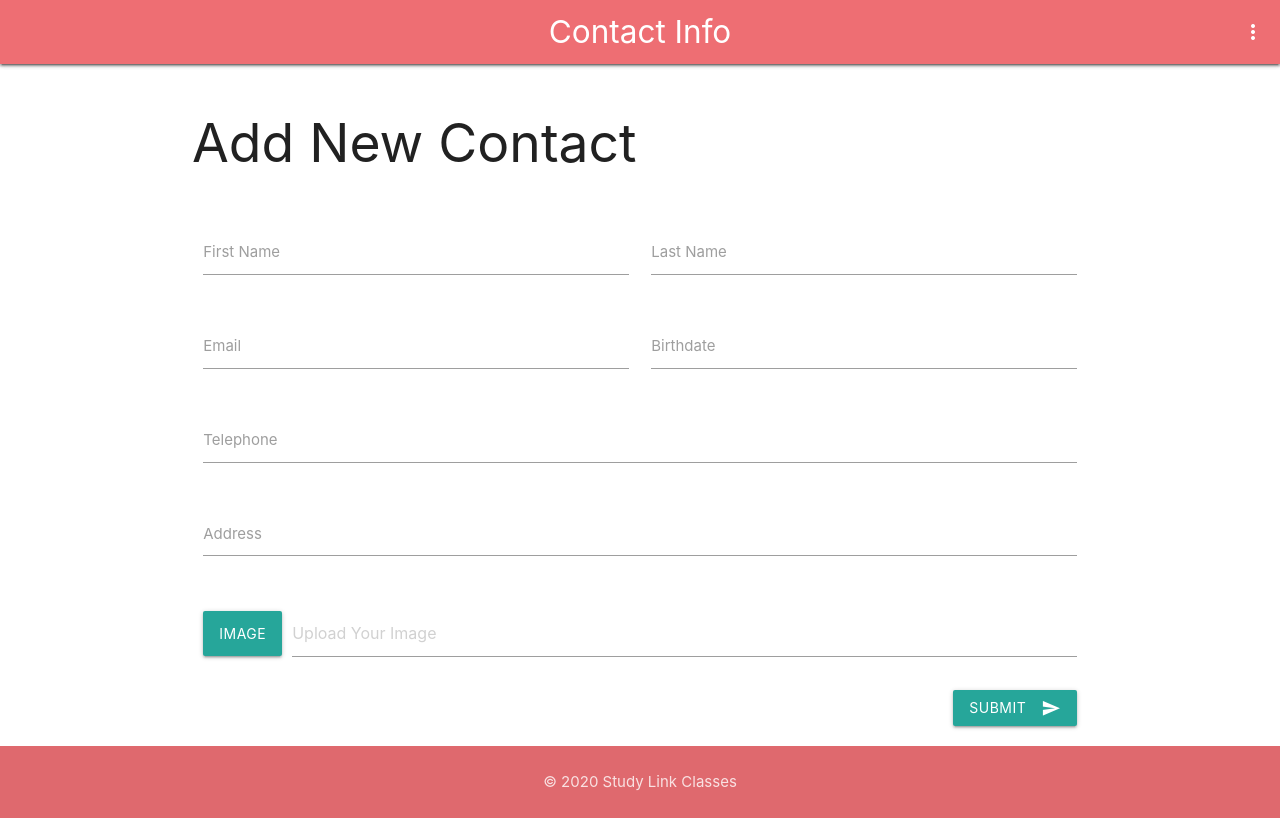
After one commit to KAPILKINGRANI/AddressBook, a PHP site: page /add-contact.php in a window 1280 px wide. The commit adds this page. Run offline with PHP 8.4, Linux system fonts and the light colour scheme.

Commit message:
feat:added add-contact

```diff
--- /dev/null
+++ b/add-contact.php
@@ -0,0 +1,168 @@
+<?php
+require_once("./includes/functions.inc.php");
+$error = false;
+if (isset($_POST['action'])) {
+    //you pressed submit button
+    $first_name = sanitize($_POST['first_name']);
+    $last_name = sanitize($_POST['last_name']);
+    $email = sanitize($_POST['email']);
+    $telephone = sanitize($_POST['telephone']);
+    $address = sanitize($_POST['address']);
+    $birthdate = sanitize($_POST['birthdate']) ? date("Y-m-d", strtotime(sanitize($_POST['birthdate']))) : "";
+
+    if (
+        !$first_name || !$last_name || !$email || !$telephone || !$address || !$birthdate ||
+        !isset($_FILES['pic']['name'])
+    ) {
+        $error = true;
+    } else {
+        $og_file_name = $_FILES['pic']['name'];
+        $ext = end(explode(".", $og_file_name));
+        $tmp_path = $_FILES['pic']['tmp_name'];
+
+        $data['first_name'] = $first_name;
+        $data['last_name'] = $last_name;
+        $data['email'] = $email;
+        $data['telephone'] = $telephone;
+        $data['address'] = $address;
+        $data['birthdate'] = $birthdate;
+        $data['image_name'] = $ext;
+        $query = prepare_insert_query("contacts", $data);
+
+        db_query($query);
+
+        $contact_id = get_last_insert_id();
+
+        move_uploaded_file($tmp_path, "images/users/$contact_id.$ext");
+
+        redirect("index.php?op=insert&status=success");
+    }
+}
+?>
+<!DOCTYPE html>
+<html>
+
+<head>
+    <!--Import Google Icon Font-->
+    <link href="https://fonts.googleapis.com/icon?family=Material+Icons" rel="stylesheet">
+    <!--Import materialize.css-->
+    <link type="text/css" rel="stylesheet" href="css/materialize.min.css" media="screen,projection" />
+
+    <!--Import Csutom CSS-->
+    <link rel="stylesheet" href="css/style.css" type="text/css">
+    <!--Let browser know website is optimized for mobile-->
+    <meta name="viewport" content="width=device-width, initial-scale=1.0" />
+
+    <title>Add Contact</title>
+</head>
+
+<body>
+    <?php
+    include_once("./includes/navbar.inc.php");
+    ?>
+
+    <div class="container">
+        <div class="row mt50">
+            <h2>Add New Contact</h2>
+        </div>
+        <?php
+        if ($error) :
+        ?>
+            <div class="row">
+                <div class="materialert error">
+                    <!-- ye ek baar demo karke dekhna -->
+                    <div class="material-icons">error_outline</div>
+                    Oh Snap! Some Error Occurred at server side !
+                    <button type="button" class="close-alert">×</button>
+                </div>
+            </div>
+        <?php
+        endif;
+        ?>
+        <div class="row">
+            <form class="col s12 formValidate" action="" id="add-contact-form" method="POST" enctype="multipart/form-data">
+                <div class="row mb10">
+                    <div class="input-field col s6">
+                        <input id="first_name" name="first_name" type="text" class="validate" data-error=".first_name_error">
+                        <label for="first_name">First Name</label>
+                        <div class="first_name_error "><?= isset($first_name) && empty($first_name) ?
+                                                            "Please Fill" : " " ?></div>
+                    </div>
+                    <div class="input-field col s6">
+                        <input id="last_name" name="last_name" type="text" class="validate" data-error=".last_name_error">
+                        <label for="last_name">Last Name</label>
+                        <div class="last_name_error "><?= isset($last_name) && empty($last_name) ?
+                                                            "Please Fill" : " " ?></div>
+                    </div>
+                </div>
+                <div class="row mb10">
+                    <div class="input-field col s6">
+                        <input id="email" name="email" type="email" class="validate" data-error=".email_error"><?= isset($email) && empty($email) ?
+                                                                                                                    "Please Fill" : " " ?>
+                        <label for="email">Email</label>
+                        <div class="email_error "></div>
+                    </div>
+                    <div class="input-field col s6">
+                        <input id="birthdate" name="birthdate" type="text" class="datepicker" data-error=".birthday_error">
+                        <label for="birthdate">Birthdate</label>
+                        <div class="birthday_error ">
+                            <?= isset($birthdate) && empty($birthdate) ?
+                                "Please Fill" : " " ?>
+                        </div>
+                    </div>
+                </div>
+                <div class="row mb10">
+                    <div class="input-field col s12">
+                        <input id="telephone" name="telephone" type="tel" class="validate" data-error=".telephone_error">
+                        <label for="telephone">Telephone</label>
+                        <div class="telephone_error "><?= isset($telephone) && empty($telephone) ?
+                                                            "Please Fill" : " " ?></div>
+                    </div>
+                </div>
+                <div class="row mb10">
+                    <div class="input-field col s12">
+                        <textarea id="address" name="address" class="materialize-textarea" data-error=".address_error"></textarea>
+                        <label for="address">Address</label>
+                        <div class="address_error "><?= isset($address) && empty($address) ?
+                                                        "Please Fill" : " " ?></div>
+                    </div>
+                </div>
+                <div class="row mb10">
+                    <div class="file-field input-field col s12">
+                        <div class="btn">
+                            <span>Image</span>
+                            <input type="file" name="pic" id="pic" data-error=".pic_error">
+                        </div>
+                        <div class="file-path-wrapper">
+                            <input class="file-path validate" type="text" placeholder="Upload Your Image">
+                        </div>
+                        <div class="pic_error "></div>
+                    </div>
+                </div>
+                <button class="btn waves-effect waves-light right" type="submit" name="action">Submit
+                    <i class="material-icons right">send</i>
+                </button>
+            </form>
+        </div>
+    </div>
+    <footer class="page-footer p0">
+        <div class="footer-copyright ">
+            <div class="container">
+                <p class="center-align">© 2020 Study Link Classes</p>
+            </div>
+        </div>
+    </footer>
+    <!--JQuery Library-->
+    <script src="js/jquery.min.js" type="text/javascript"></script>
+    <!--JavaScript at end of body for optimized loading-->
+    <script type="text/javascript" src="js/materialize.min.js"></script>
+    <!--JQuery Validation Plugin-->
+    <script src="vendors/jquery-validation/validation.min.js" type="text/javascript"></script>
+    <script src="vendors/jquery-validation/additional-methods.min.js" type="text/javascript"></script>
+    <!--Include Page Level Scripts-->
+    <script src="js/pages/add-contact.js"></script>
+    <!--Custom JS-->
+    <script src="js/custom.js" type="text/javascript"></script>
+</body>
+
+</html>
--- /dev/null
+++ b/includes/navbar.inc.php
@@ -0,0 +1,23 @@
+ <!--NAVIGATION BAR-->
+ <nav>
+        <div class="nav-wrapper">
+            <!-- Dropdown Structure -->
+            <ul id="dropdown1" class="dropdown-content">
+                <li><a href="#!">Profile</a></li>
+                <li><a href="#!">Signout</a></li>
+            </ul>
+            <nav>
+                <div class="nav-wrapper">
+                    <a href="#!" class="brand-logo center">Contact Info</a>
+                    <ul class="right hide-on-med-and-down">
+
+                        <!-- Dropdown Trigger -->
+                        <li><a class="dropdown-trigger" href="#!" data-target="dropdown1"><i
+                                    class="material-icons right">more_vert</i></a></li>
+                    </ul>
+                </div>
+            </nav>
+            <a href="#" data-target="nav-mobile" class="sidenav-trigger"><i class="material-icons">menu</i></a>
+        </div>
+    </nav>
+    <!--/NAVIGATION BAR-->
```
Also changed, not shown: includes/functions.inc.php (+43 -0 lines), index.php (+7 -26 lines), js/pages/add-contact.js (+38 -38 lines), js/pages/home.js (+21 -0 lines), add-contact-template.html (renamed from add-contact.html), images/users/19.jpeg (added), images/users/20.jpeg (added).
